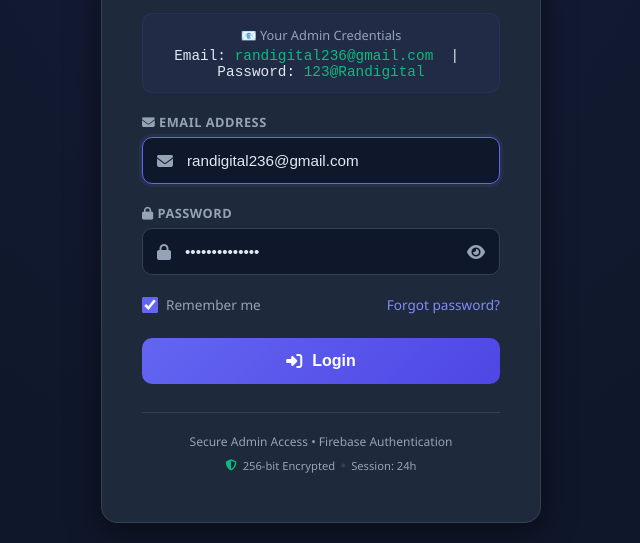
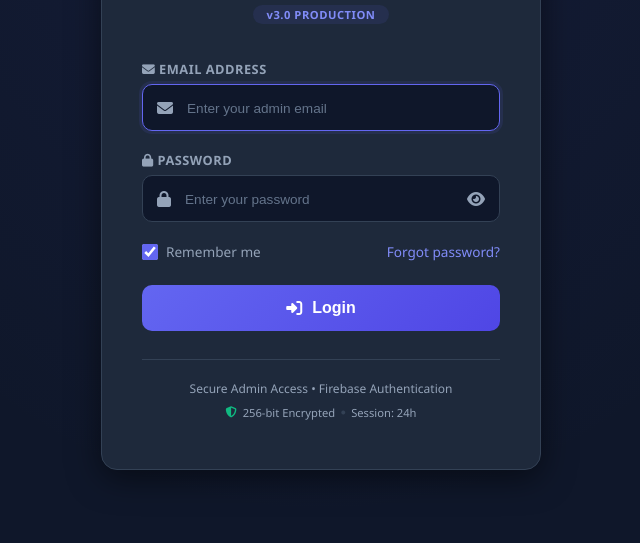
Before and after one commit to randigital236-cyber/firebase_Admin, a plain HTML site: page admin-login.html in a window 1280 px wide. Shown: the part 263-806 px from the top of the page, without its empty margins (319-959 px from the left). Drawn offline with Linux system fonts and the light colour scheme.

Commit message:
Update admin-login.html

```diff
--- a/admin-login.html
+++ b/admin-login.html
@@ -32,17 +32,8 @@
             max-width: 100%;
             box-shadow: 0 8px 32px rgba(0, 0, 0, 0.5);
             animation: slideUp 0.6s ease;
-        }
-
-        @keyframes slideUp {
-            from {
-                opacity: 0;
-                transform: translateY(30px);
-            }
-            to {
-                opacity: 1;
-                transform: translateY(0);
-            }
+            position: relative;
+            overflow: hidden;
         }
 
         .login-container::before {
@@ -55,9 +46,15 @@
             background: linear-gradient(90deg, #6366f1, #818cf8, #10b981);
         }
 
-        .login-container {
-            position: relative;
-            overflow: hidden;
+        @keyframes slideUp {
+            from {
+                opacity: 0;
+                transform: translateY(30px);
+            }
+            to {
+                opacity: 1;
+                transform: translateY(0);
+            }
         }
 
         .login-header {
@@ -156,7 +153,7 @@
         }
 
         .form-group .input-wrapper input::placeholder {
-            color: #94a3b8;
+            color: #64748b;
             font-size: 0.85rem;
         }
 
@@ -372,29 +369,9 @@
             font-weight: 500;
         }
 
+        /* ==================== HIDE DEMO CREDENTIALS ==================== */
         .demo-credentials {
-            background: rgba(99, 102, 241, 0.05);
-            border: 1px solid rgba(99, 102, 241, 0.1);
-            border-radius: 10px;
-            padding: 12px 16px;
-            margin-bottom: 20px;
-            text-align: center;
-        }
-
-        .demo-credentials p {
-            color: #94a3b8;
-            font-size: 0.8rem;
-            margin-bottom: 4px;
-        }
-
-        .demo-credentials .cred {
-            color: #e2e8f0;
-            font-family: monospace;
-            font-size: 0.9rem;
-        }
-
-        .demo-credentials .cred span {
-            color: #10b981;
+            display: none;
         }
 
         @media (max-width: 480px) {
@@ -438,11 +415,11 @@
             <span class="version">v3.0 PRODUCTION</span>
         </div>
 
-        <!-- Demo Credentials -->
+        <!-- Demo Credentials - HIDDEN (Only for Admin reference) -->
         <div class="demo-credentials">
-            <p>📧 Your Admin Credentials</p>
+            <p>📧 Admin Credentials</p>
             <div class="cred">
-                Email: <span>randigital236@gmail.com</span>
+                Email: <span>rkv858810@gmail.com</span>
                 &nbsp;|&nbsp;
                 Password: <span>123@Randigital</span>
             </div>
@@ -461,7 +438,7 @@
             <span>Login successful! Redirecting...</span>
         </div>
 
-        <!-- Login Form -->
+        <!-- Login Form - Email/Password NOT pre-filled -->
         <form id="loginForm" onsubmit="handleLogin(event)">
 
             <!-- Email -->
@@ -472,10 +449,9 @@
                     <input
                     type="email"
                     id="adminEmail"
-                    placeholder="admin@yourdomain.com"
+                    placeholder="Enter your admin email"
                     required
                     autocomplete="email"
-                    value="randigital236@gmail.com"
                     />
                 </div>
             </div>
@@ -491,7 +467,6 @@
                     placeholder="Enter your password"
                     required
                     autocomplete="current-password"
-                    value="123@Randigital"
                     />
                     <span class="toggle-password" onclick="togglePassword()">
                         <i class="fas fa-eye" id="passwordToggleIcon"></i>
@@ -548,12 +523,13 @@
             appId: "1:468625887938:web:5cb4ddbcf31b6fc0a4615b"
         };
 
-        // ==================== YOUR ADMIN CREDENTIALS ====================
-        // ✅ Your Email: randigital236@gmail.com
-        // ✅ Your Password: 123@Randigital
+        // ==================== YOUR NEW ADMIN CREDENTIALS ====================
+        // ✅ Email: rkv858810@gmail.com
+        // ✅ Password: 123@Randigital
 
         const SUPER_ADMINS = [
-            'randigital236@gmail.com', // ← YOUR EMAIL
+            'rkv858810@gmail.com', // ← YOUR NEW EMAIL
+            'randigital236@gmail.com',
             'admin@rnd.com',
             'superadmin@rnd.com'
         ];
@@ -567,7 +543,7 @@
                 auth = firebase.auth(app);
                 db = firebase.database(app);
                 console.log('[RND Login] Firebase initialized');
-                console.log('[RND Login] Admin Email: randigital236@gmail.com');
+                console.log('[RND Login] Admin Email: rkv858810@gmail.com');
             } catch (e) {
                 console.error('Firebase init error:', e);
                 showError('Failed to initialize Firebase. Please check your connection.');
@@ -716,7 +692,7 @@
                 let errorMsg = 'Login failed. Please try again.';
 
                 if (err.code === 'auth/user-not-found') {
-                    errorMsg = 'No account found with this email.';
+                    errorMsg = 'No account found with this email. Please create user in Firebase Console first.';
                 } else if (err.code === 'auth/wrong-password') {
                     errorMsg = 'Incorrect password. Please try again.';
                 } else if (err.code === 'auth/invalid-email') {
@@ -798,7 +774,7 @@
             emailInput.focus();
 
             console.log('[RND Login] ✅ Login page ready');
-            console.log('[RND Login] 📧 Email: randigital236@gmail.com');
+            console.log('[RND Login] 📧 Email: rkv858810@gmail.com');
             console.log('[RND Login] 🔑 Password: 123@Randigital');
         }
 
```
